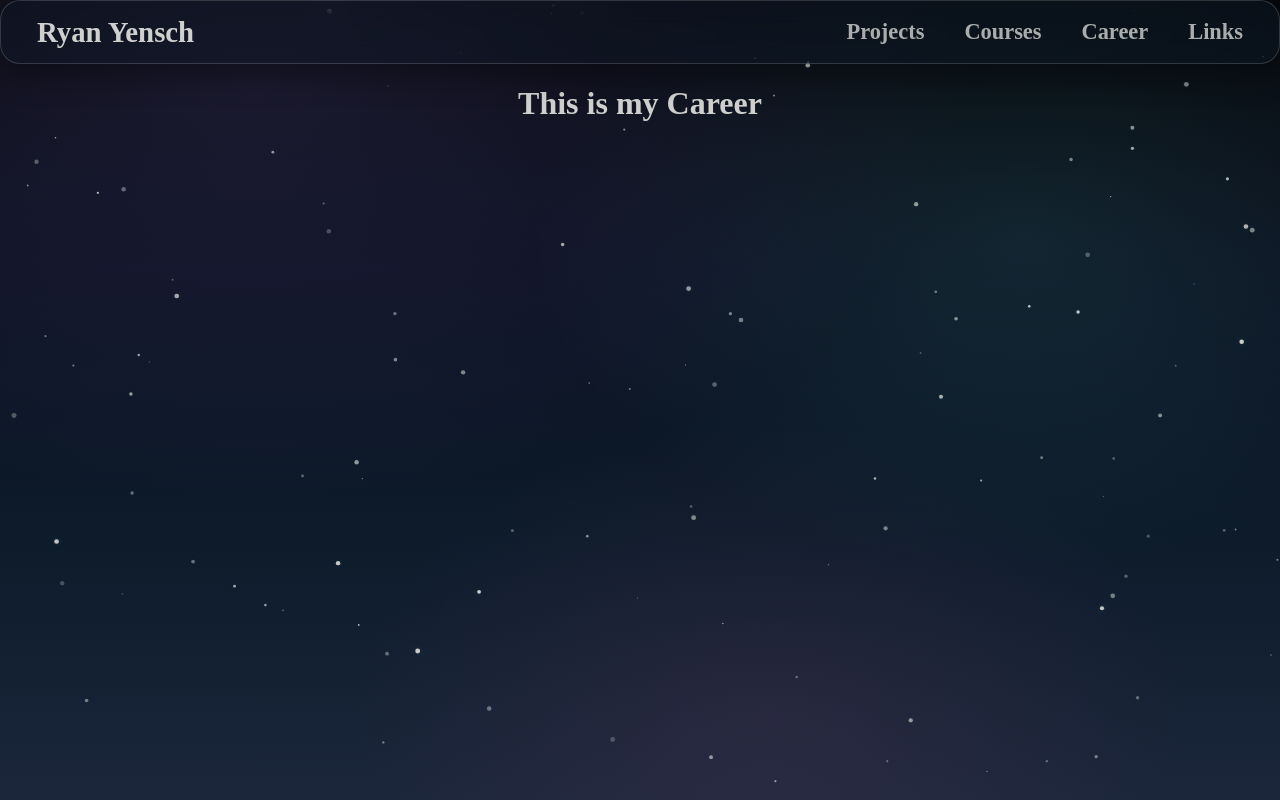
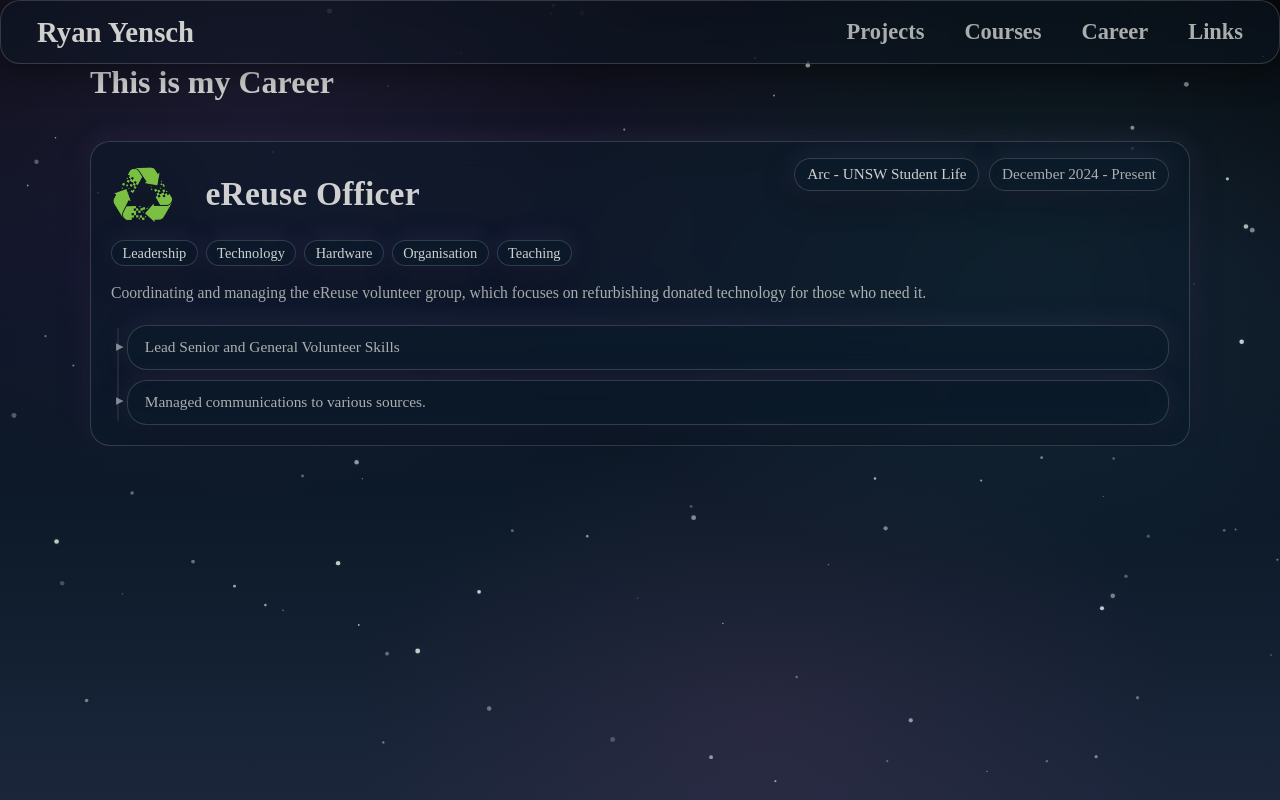
Before and after one commit to RyanYensch/Personal-Website, a React (Vite) app: page /career in a window 1280 px wide. Built offline with nearby package versions, Linux system fonts and the light colour scheme.

Commit message:
added careers info

```diff
--- /dev/null
+++ b/src/content/careers/careers.ts
@@ -0,0 +1,15 @@
+import type { Career } from "../../types/career";
+
+
+export const Careers: Career[] = [
+    {
+        title: "eReuse Officer",
+        employer: "Arc - UNSW Student Life",
+        start: "December 2024",
+        end: "Present",
+        summary: "Coordinating and managing the eReuse volunteer group, which focuses on refurbishing donated technology for those who need it.",
+        coverImage: "/ereuse-logo.png",
+        tags: ["Leadership", "Technology", "Hardware", "Organisation", "Teaching"],
+        points: ["Lead Senior and General Volunteer Skills", "Managed communications to various sources."]
+    }
+]
--- /dev/null
+++ b/src/pages/CareerPage/CareerPage.css
@@ -0,0 +1,190 @@
+.careerpage {
+    width: min(92vw, 1100px);
+    margin: 0 auto;
+    display: flex;
+    flex-direction: column;
+    gap: 1.25rem;
+}
+
+.careerpage>h1 {
+    margin: 0;
+    color: var(--text-0);
+}
+
+.projects {
+    display: flex;
+    flex-direction: column;
+    gap: 1rem;
+}
+
+.career {
+    padding: 1.25rem;
+}
+
+
+.career-headers {
+    display: flex;
+    flex-direction: column;
+    gap: 0.9rem;
+}
+
+.career-headers-top {
+    display: grid;
+    grid-template-columns: 1fr auto;
+    align-items: start;
+    gap: 0.85rem;
+}
+
+.career-headers-titleinfo {
+    display: flex;
+    align-items: center;
+    gap: 0.9rem;
+    min-width: 0;
+}
+
+.career-img {
+    width: clamp(46px, 5vw, 70px);
+    height: clamp(46px, 5vw, 70px);
+    object-fit: contain;
+    flex: 0 0 auto;
+    filter: drop-shadow(0 10px 24px rgba(0, 0, 0, 0.35));
+}
+
+.project-title {
+    margin: 0;
+    color: var(--text-0);
+    font-weight: 900;
+    letter-spacing: 0.2px;
+    font-size: clamp(1.4rem, 2.8vw, 2.1rem);
+    line-height: 1.15;
+    overflow-wrap: anywhere;
+}
+
+.career-headers-info {
+    display: flex;
+    align-items: center;
+    justify-content: flex-end;
+    gap: 0.6rem;
+    flex-wrap: wrap;
+    white-space: nowrap;
+}
+
+.career-employer,
+.career-dates {
+    padding: 0.4rem 0.75rem;
+    border-radius: 999px;
+    font-size: 0.95rem;
+    color: var(--text-0);
+}
+
+.career-dates {
+    color: var(--text-1);
+}
+
+@media (max-width: 560px) {
+    .career-headers-top {
+        grid-template-columns: 1fr;
+    }
+
+    .career-headers-info {
+        justify-content: flex-start;
+    }
+}
+
+.career-tags {
+    display: flex;
+    flex-wrap: wrap;
+    gap: 0.5rem;
+    align-items: center;
+}
+
+.career-tag {
+    padding: 0.32rem 0.65rem;
+    border-radius: 999px;
+    font-size: 0.9rem;
+    color: var(--text-0);
+    line-height: 1;
+}
+
+.career-summary {
+    margin: 0.1rem 0 0;
+    color: var(--text-1);
+    font-size: 0.98rem;
+    line-height: 1.55;
+    overflow-wrap: anywhere;
+}
+
+.career-points {
+    margin-top: 0.35rem;
+    display: flex;
+    flex-direction: column;
+    gap: 0.6rem;
+    position: relative;
+    padding-left: 1rem;
+}
+
+.career-points::before {
+    content: "";
+    position: absolute;
+    left: 0.35rem;
+    top: 0.2rem;
+    bottom: 0.2rem;
+    width: 2px;
+    border-radius: 2px;
+    background: rgba(255, 255, 255, 0.08);
+}
+
+.career-point {
+    position: relative;
+    padding: 0.65rem 0.85rem 0.65rem 1.05rem;
+    color: var(--text-1);
+    line-height: 1.45;
+    font-size: 0.96rem;
+}
+
+.career-point::before {
+    content: "▸";
+    position: absolute;
+    left: -0.75rem;
+    top: 0.55rem;
+    color: rgba(224, 225, 221, 0.55);
+    font-size: 0.95rem;
+}
+
+@media (min-width: 720px) {
+
+    .career-headers-titleinfo {
+        padding-right: 0.5rem;
+    }
+
+    .career-headers {
+        gap: 0.85rem;
+    }
+
+    .career {
+        display: grid;
+        grid-template-columns: 1fr;
+    }
+
+    .career-headers-info {
+        margin-top: -0.25rem;
+    }
+}
+
+@media (max-width: 520px) {
+    .career {
+        padding: 1rem;
+    }
+
+    .career-headers-info {
+        justify-content: flex-start;
+    }
+
+    .career-points {
+        padding-left: 0.85rem;
+    }
+
+    .career-point::before {
+        left: -0.65rem;
+    }
+}
--- a/src/pages/CareerPage/CareerPage.tsx
+++ b/src/pages/CareerPage/CareerPage.tsx
@@ -1,8 +1,49 @@
+import type { JSX } from "react";
+import type { Career } from "../../types/career";
+import GlassCard from "../../components/GlassCard/GlassCard";
+import { Careers } from "../../content/careers/careers";
+import "./CareerPage.css"
 
 export default function CareerPage() {
     return (
-        <div>
+        <div className="careerpage">
             <h1>This is my Career</h1>
+
+            <div className="projects">
+                {Careers.map(c => <div key={c.title}>{getCareerCard(c)}</div>)}
+            </div>
         </div>
     );
 }
+
+
+function getCareerCard(career: Career): JSX.Element {
+    return (
+        <GlassCard className="career">
+            <div className="career-headers">
+                <div className="career-headers-top">
+                    <div className="career-headers-titleinfo">
+                        <img src={career.coverImage} className="career-img" alt={`${career.title} logo`} />
+                        <h2 className="project-title">{career.title}</h2>
+                    </div>
+                    <div className="career-headers-info">
+                        <GlassCard className="career-employer">
+                            {career.employer}
+                        </GlassCard>
+                        <GlassCard className="career-dates">
+                            {career.start} - {career.end}
+                        </GlassCard>
+                    </div>
+                </div>
+                <div className="career-tags">
+                    {career.tags.map(tag => <GlassCard key={tag} className="career-tag">{tag}</GlassCard>)}
+                </div>
+                <p className="career-summary">{career.summary}</p>
+
+                <div className="career-points">
+                    {career.points.map(point => <GlassCard key={point} className="career-point">{point}</GlassCard>)}
+                </div>
+            </div>
+        </GlassCard>
+    );
+}
--- /dev/null
+++ b/src/types/career.ts
@@ -0,0 +1,10 @@
+export type Career = {
+    title: string;
+    employer: string;
+    start: string;
+    end: string;
+    summary: string;
+    coverImage: string;
+    tags: string[];
+    points: Array<string>;
+};
```
